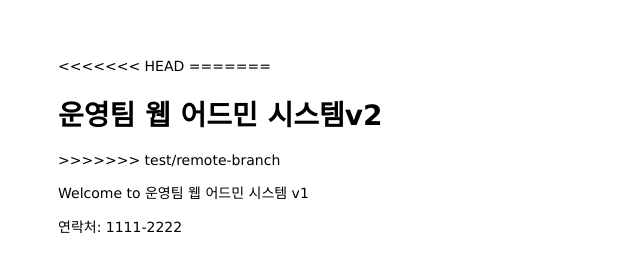
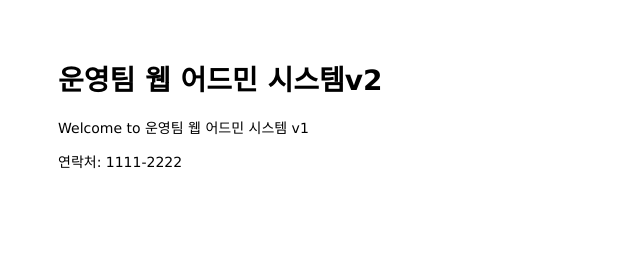
Before and after one commit to hakyoon/mastering-git-github, a website: page public/index.html in a window 1280 px wide. Shown: the whole page, without its empty margins (0-640 px from the left). Drawn offline with Linux system fonts and the light colour scheme.

Commit message:
chagne index.html

```diff
--- a/public/index.html
+++ b/public/index.html
@@ -6,11 +6,7 @@
 </head>
 
 <body>
-<<<<<<< HEAD
-
-=======
   <h1>운영팀 웹 어드민 시스템v2</h1>
->>>>>>> test/remote-branch
   <p>Welcome to 운영팀 웹 어드민 시스템 v1</p>
 </body>
 
```
